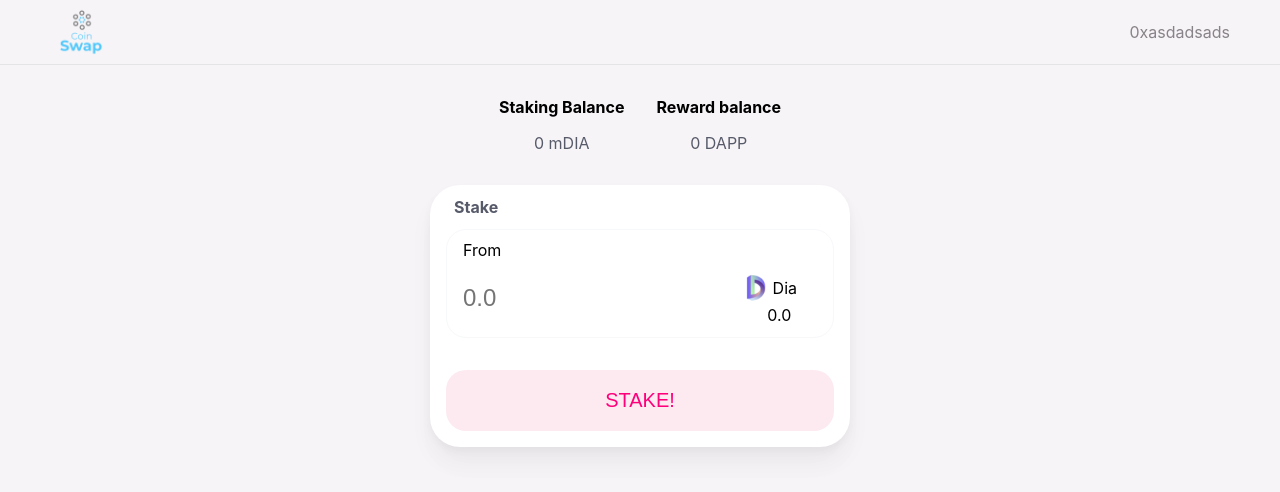
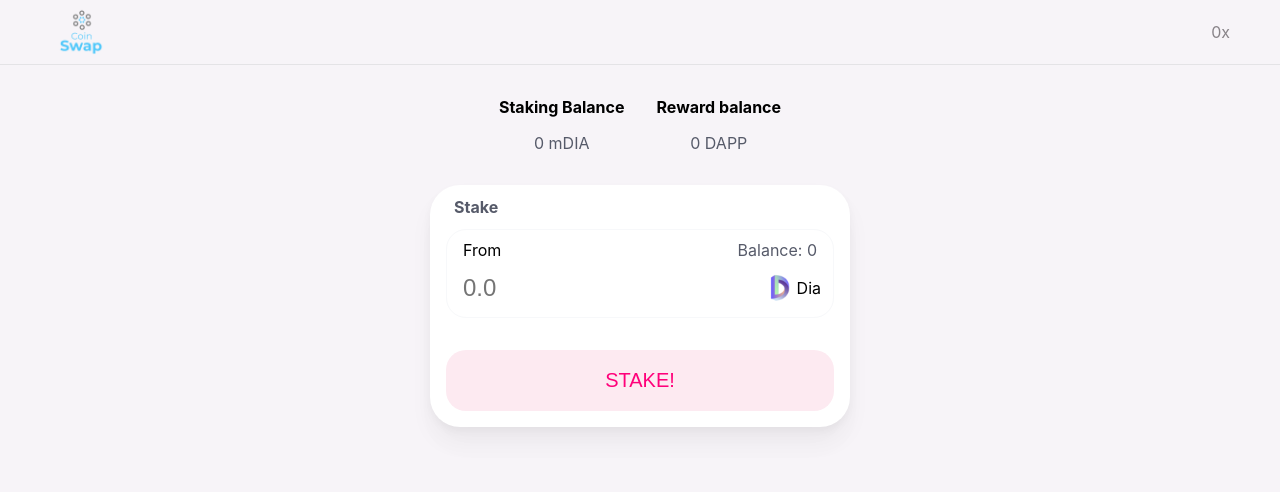
Before and after one commit to nonameb3/dapp-token-farm, a React (Create React App) app: page / in a window 1280 px wide. Shown: the top 492 px of the page. Built offline with nearby package versions, Linux system fonts and the light colour scheme.

Commit message:
fix DiaToken, style

```diff
--- a/src/App.css
+++ b/src/App.css
@@ -23,6 +23,10 @@
   display: flex;
 }
 
+.flex-1 {
+  flex: 1 1;
+}
+
 .wrap {
   flex-wrap: wrap;
 }
@@ -35,6 +39,10 @@
   justify-content: center;
 }
 
+.justify-between {
+  justify-content: space-between;
+}
+
 .items-center {
   align-items: center;
 }
--- a/src/App.js
+++ b/src/App.js
@@ -51,7 +51,7 @@
         alert("can't find diatoken contract network!")
       }
 
-      const dappTokenData = DiaToken.networks[networkId];
+      const dappTokenData = DappToken.networks[networkId];
       if(dappTokenData) {
         const dappToken = new web3.eth.Contract(DappToken.abi, dappTokenData.address);
         const dappTokenBalance = await dappToken.methods.balanceOf(accounts[0]).call();
@@ -79,8 +79,8 @@
 
   return (
     <div className="app">
-      <Header />
-      <Content />
+      <Header account={state.account}/>
+      <Content token={state}/>
     </div>
   );
 }
--- a/src/component/Content.css
+++ b/src/component/Content.css
@@ -3,7 +3,7 @@
 } */
 
 .text-gray {
-  color: rgb(86, 90, 105);
+  color: rgb(86, 90, 105) !important;
 }
 
 .box {
--- a/src/component/Content.jsx
+++ b/src/component/Content.jsx
@@ -3,7 +3,14 @@
 
 import DiaTokenLogo from '../image/DIA-icon-colour.webp'
 
-function App() {
+function fromWei(token) {
+  if(!window.web3?.utils){
+    return 0;
+  }
+  return window.web3.utils.fromWei(token.toString());
+}
+
+function App({ token=0 }) {
   return (
     <div className="content">
       <div className="flex justify-center text-center">
@@ -12,7 +19,7 @@
             <b>Staking Balance</b>
           </p>
           <p className="text-gray">
-            0<span> mDIA</span>
+            {fromWei(token.tokenFarmBalance)}<span> mDIA</span>
           </p>
         </div>
         <div className="p-1">
@@ -20,18 +27,21 @@
             <b>Reward balance</b>
           </p>
           <p className="text-gray">
-            0<span> DAPP</span>
+            {fromWei(token.dappTokenBalance)}<span> DAPP</span>
           </p>
         </div>
       </div>
       <div className="flex justify-center items-center">
         <div className="box">
-          <div className="box-header">
-            <b>Stake</b>
+          <div className="box-header flex">
+            <div className="flex-1"><b>Stake</b></div>
           </div>
           <div className="p-1">
             <div className="box-item">
-              <div className="head">From</div>
+              <div className="flex justify-between">
+                <div className="head">From</div>
+                <div className="text-gray head ">Balance: {fromWei(token.diaTokenBalance)}</div>
+              </div>
               <div className="item">
                 <input
                   className="item-input"
@@ -42,13 +52,12 @@
                 <div className="flex items-center wrap">
                   <img src={DiaTokenLogo} width="35px" alt="WebP rules." />
                   <div>Dia</div>
-                  <div className="break text-center">0.0</div>
                 </div>
               </div>
             </div>
           </div>
           <div className="p-1">
-            <button class="box-btn">STAKE!</button>
+            <button className="box-btn">STAKE!</button>
           </div>
         </div>
       </div>
--- a/src/component/Header.jsx
+++ b/src/component/Header.jsx
@@ -3,12 +3,12 @@
 
 import Logo from '../image/logo.png'
 
-function App() {
+function App({ account }) {
   return (
     <header className="header">
       <img src={Logo} width="24px" alt="logo" />
       <div className="header-content">
-        <span>0xasdadsads</span>
+        <span>{account}</span>
       </div>
     </header>
   )
```
Also changed, not shown: 2 other files (tests, documents, lock files or other folders).
